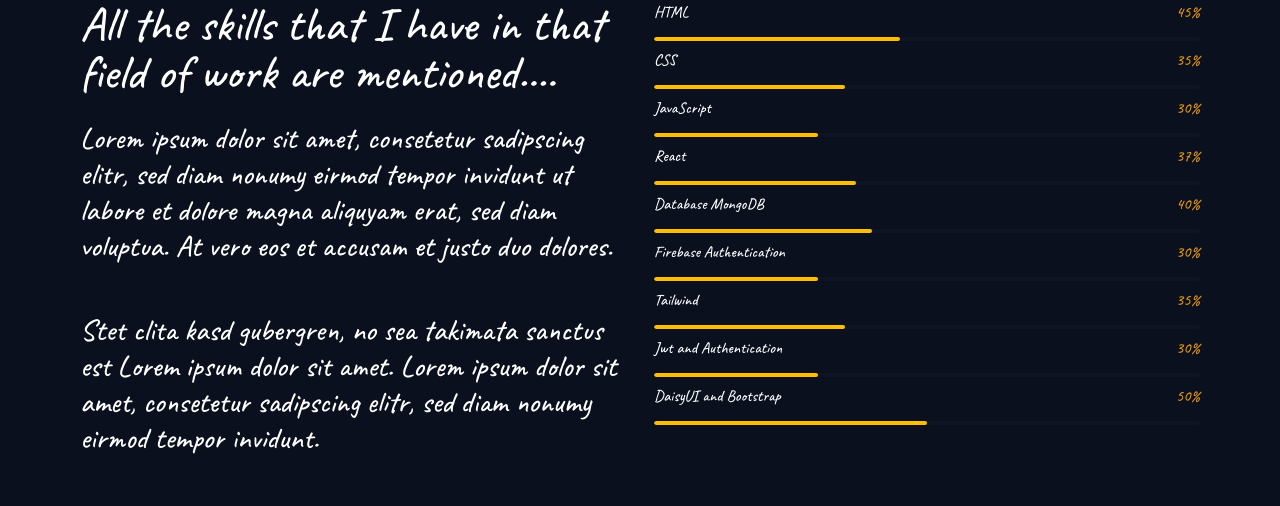
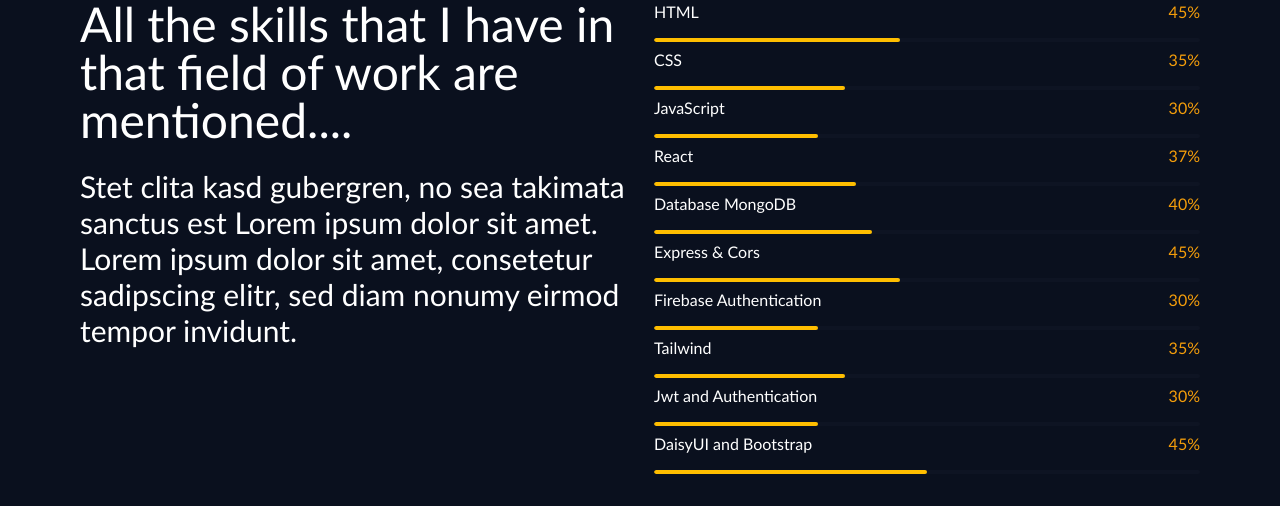
Before and after one commit to Billalparvez/my-portfolio, a React (Vite) app: page / in a window 1280 px wide. Shown: the part 1580-2086 px from the top of the page. Built offline with nearby package versions, Linux system fonts and the light colour scheme.

Commit message:
alhamdulillah

```diff
--- a/package.json
+++ b/package.json
@@ -12,6 +12,7 @@
   "dependencies": {
     "@egjs/react-flicking": "^4.11.2",
     "aos": "^3.0.0-beta.6",
+    "firebase": "^10.7.1",
     "react": "^18.2.0",
     "react-dom": "^18.2.0",
     "react-hook-form": "^7.49.0",
--- a/src/Pages/Home/Skills/Skills.jsx
+++ b/src/Pages/Home/Skills/Skills.jsx
@@ -11,7 +11,7 @@
             <div className="my-20 flex gap-7 flex-col  md:flex-row p-3 md:p-0 ">
                 <div data-aos="zoom-in-right" className="px-3 md:px-0 flex-1">
                     <h1 className="text-5xl">All the skills that I have in that field of work are mentioned....</h1><br />
-                    <p className="text-3xl ">Lorem ipsum dolor sit amet, consetetur sadipscing elitr, sed diam nonumy eirmod tempor invidunt ut labore et dolore magna aliquyam erat, sed diam voluptua. At vero eos et accusam et justo duo dolores.</p> <br /><br />
+
                     <p className="text-3xl hidden lg:block">Stet clita kasd gubergren, no sea takimata sanctus est Lorem ipsum dolor sit amet. Lorem ipsum dolor sit amet, consetetur sadipscing elitr, sed diam nonumy eirmod tempor invidunt.</p>
                 </div>
                 <div data-aos="zoom-in-left" className=" px-3 md:px-0 flex-1 space-y-0">
@@ -41,6 +41,11 @@
                     </div>
                     <progress className="progress progress-warning w-full h-1" value="40" max="100"></progress>
                     <div className="flex justify-between">
+                        <h1>Express & Cors</h1>
+                        <p className="text-amber-500">45%</p>
+                    </div>
+                    <progress className="progress progress-warning w-full h-1" value="45" max="100"></progress>
+                    <div className="flex justify-between">
                         <h1>Firebase Authentication</h1>
                         <p className="text-amber-500">30%</p>
                     </div>
@@ -57,7 +62,7 @@
                     <progress className="progress progress-warning w-full h-1" value="30" max="100"></progress>
                     <div className="flex justify-between">
                         <h1>DaisyUI and Bootstrap</h1>
-                        <p className="text-amber-500">50%</p>
+                        <p className="text-amber-500">45%</p>
                     </div>
                     <progress className="progress progress-warning w-full h-1" value="50" max="100"></progress>
 
--- a/src/Shard/Navbar/Css/Nav.css
+++ b/src/Shard/Navbar/Css/Nav.css
@@ -1,7 +1,8 @@
 body{
-    font-family: 'Caveat', cursive;
+    /* font-family: 'Caveat', cursive; */
     background-color: #0a101e;
     /* color:black */
+    font-family: 'Gill Sans', 'Gill Sans MT', Calibri, 'Trebuchet MS', sans-serif;
     color: white;
 
 }
@@ -9,6 +10,7 @@
     margin-left: 20px;
     font-weight: 700;
     font-size: 20px;
+    font-family: 'Gill Sans', 'Gill Sans MT', Calibri, 'Trebuchet MS', sans-serif;
 
 
 }
--- a/src/Shard/Navbar/Navbar.jsx
+++ b/src/Shard/Navbar/Navbar.jsx
@@ -25,8 +25,9 @@
                                 {navLink}
                             </ul>
                         </div>
+                        {/* font-family: 'Caveat', cursive */}
                         <a className='text-3xl mr-3 text-orange-400 '><GiVineFlower /></a>
-                        <a className="text-3xl"> Billal Hoss<span className='text-orange-400'>ain</span></a>
+                        <a className="text-3xl font-serif "> Billal Hoss<span className='text-orange-400'>ain</span></a>
                     </div>
                     <div className="navbar-center hidden lg:flex">
                         <ul className="menu menu-horizontal px-1">
```
Also changed, not shown: 1 other file (tests, documents, lock files or other folders).
